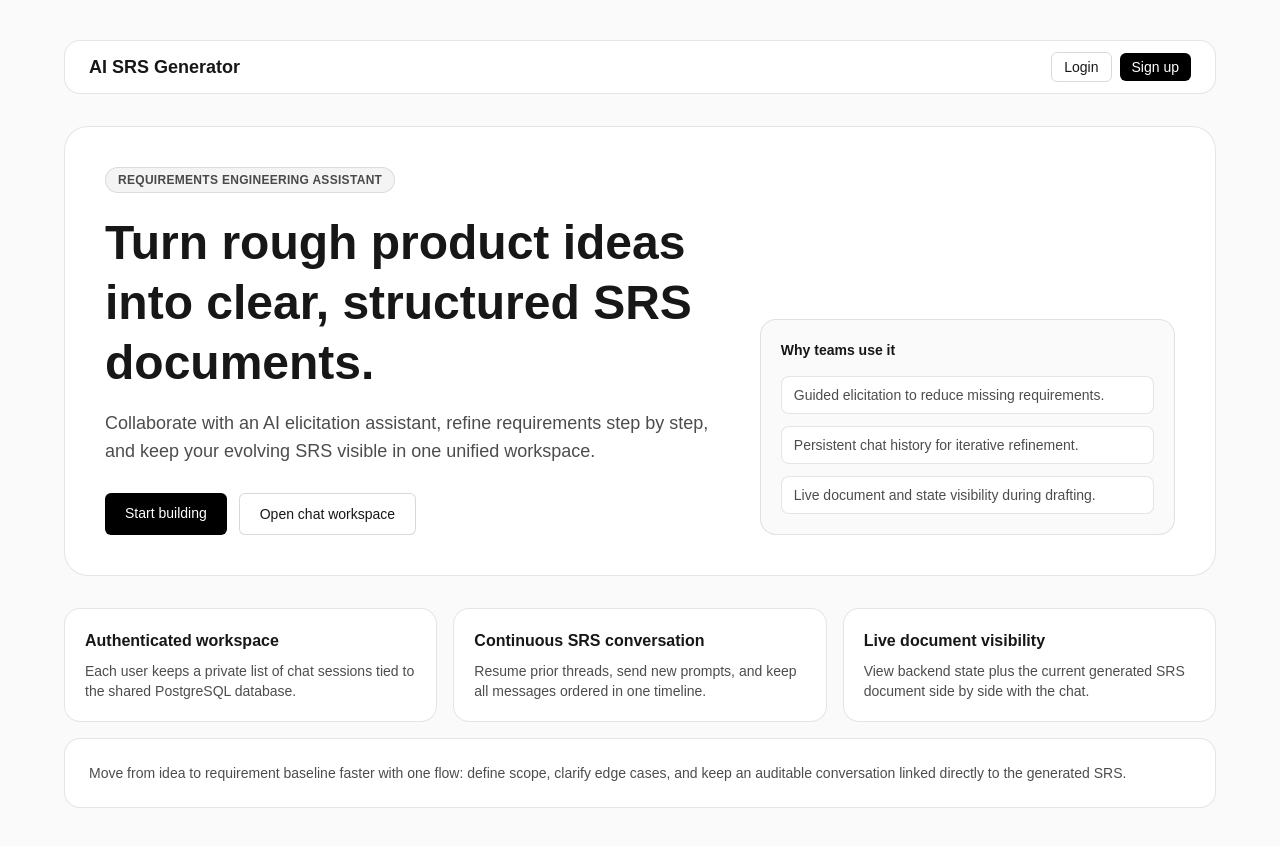
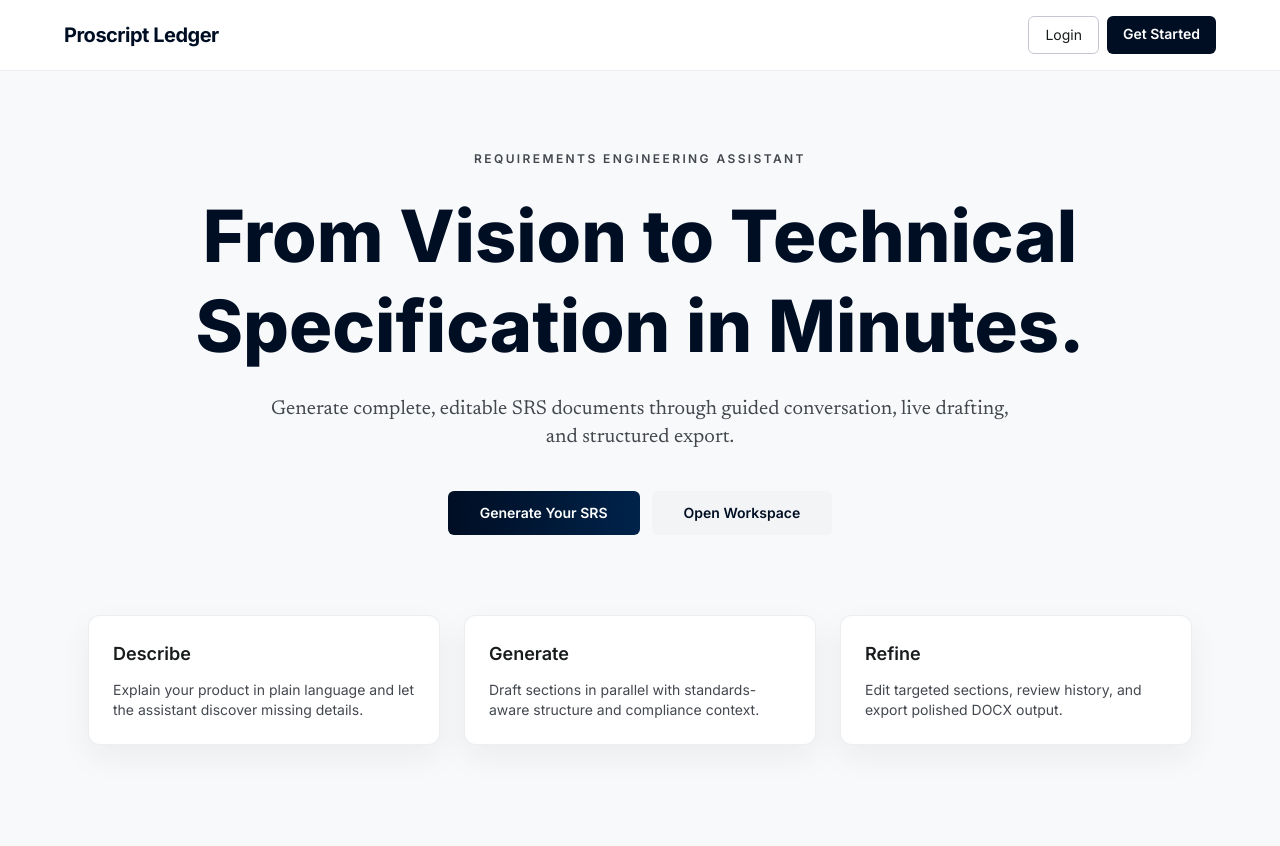
Before and after one commit to Ta1al/automated-SRS-generator, a Next.js app in the folder frontend/: page / in a window 1280 px wide. After the commit the page ends 825 px from the top, so only its background shows below. Built offline with nearby package versions, Linux system fonts and the light colour scheme.

Commit message:
feat: enhance UI styling and improve component structure for better readability and user experience

```diff
--- a/frontend/src/app/globals.css
+++ b/frontend/src/app/globals.css
@@ -1,19 +1,42 @@
 @import "tailwindcss";
 
 :root {
-  --background: #ffffff;
-  --foreground: #171717;
-}
-
-@theme inline {
-  --color-background: var(--background);
-  --color-foreground: var(--foreground);
-  --font-sans: var(--font-geist-sans);
-  --font-mono: var(--font-geist-mono);
+  --background: #f8f9fa;
+  --foreground: #191c1d;
+  --surface: #f8f9fa;
+  --surface-container: #edeeef;
+  --surface-low: #f3f4f5;
+  --surface-lowest: #ffffff;
+  --surface-highest: #e1e3e4;
+  --outline-variant: #c4c6d0;
+  --primary: #000e24;
+  --primary-container: #00234b;
+  --on-primary: #ffffff;
+  --on-surface-variant: #43474e;
 }
 
 body {
-  background: var(--background);
+  background-color: var(--surface);
   color: var(--foreground);
-  font-family: Arial, Helvetica, sans-serif;
+  font-family: var(--font-inter), Arial, Helvetica, sans-serif;
 }
+
+.font-headline,
+.font-label {
+  font-family: var(--font-inter), Arial, Helvetica, sans-serif;
+}
+
+.font-body {
+  font-family: var(--font-newsreader), Georgia, serif;
+}
+
+.app-panel {
+  background: var(--surface-lowest);
+  border: 1px solid color-mix(in oklab, var(--outline-variant) 30%, transparent);
+  box-shadow: 0 12px 32px rgba(25, 28, 29, 0.06);
+}
+
+.app-glass {
+  background: color-mix(in oklab, var(--surface-highest) 80%, transparent);
+  backdrop-filter: blur(12px);
+}
--- a/frontend/src/app/layout.tsx
+++ b/frontend/src/app/layout.tsx
@@ -1,14 +1,14 @@
 import type { Metadata } from "next";
-import { Geist, Geist_Mono } from "next/font/google";
+import { Inter, Newsreader } from "next/font/google";
 import "./globals.css";
 
-const geistSans = Geist({
-  variable: "--font-geist-sans",
+const inter = Inter({
+  variable: "--font-inter",
   subsets: ["latin"],
 });
 
-const geistMono = Geist_Mono({
-  variable: "--font-geist-mono",
+const newsreader = Newsreader({
+  variable: "--font-newsreader",
   subsets: ["latin"],
 });
 
@@ -24,9 +24,7 @@
 }>) {
   return (
     <html lang="en">
-      <body
-        className={`${geistSans.variable} ${geistMono.variable} antialiased`}
-      >
+      <body className={`${inter.variable} ${newsreader.variable} antialiased`}>
         {children}
       </body>
     </html>
--- a/frontend/src/app/page.tsx
+++ b/frontend/src/app/page.tsx
@@ -2,95 +2,45 @@
 
 export default function Home() {
   return (
-    <div className="min-h-screen bg-zinc-50 px-6 py-8 md:py-10">
-      <main className="mx-auto w-full max-w-6xl">
-        <header className="flex items-center justify-between rounded-2xl border border-black/10 bg-white px-4 py-3 md:px-6">
-          <h1 className="text-base font-semibold md:text-lg">AI SRS Generator</h1>
-          <div className="space-x-2">
-            <Link
-              className="rounded-md border border-black/15 px-3 py-1.5 text-sm font-medium"
-              href="/login"
-            >
-              Login
-            </Link>
-            <Link
-              className="rounded-md bg-black px-3 py-1.5 text-sm font-medium text-white"
-              href="/signup"
-            >
-              Sign up
-            </Link>
+    <div className="min-h-screen bg-[color:var(--surface)] text-[color:var(--foreground)]">
+      <header className="sticky top-0 z-40 border-b border-[color:var(--outline-variant)]/30 bg-white/90 px-6 py-4 backdrop-blur">
+        <div className="mx-auto flex w-full max-w-6xl items-center justify-between">
+          <h1 className="font-headline text-xl font-bold tracking-tight text-[color:var(--primary)]">Proscript Ledger</h1>
+          <div className="flex gap-2">
+            <Link className="rounded-md border border-[color:var(--outline-variant)] px-4 py-2 text-sm" href="/login">Login</Link>
+            <Link className="rounded-md bg-[color:var(--primary)] px-4 py-2 text-sm font-semibold text-[color:var(--on-primary)]" href="/signup">Get Started</Link>
           </div>
-        </header>
+        </div>
+      </header>
 
-        <section className="mt-8 rounded-3xl border border-black/10 bg-white p-6 md:p-10">
-          <p className="inline-flex rounded-full border border-black/10 bg-zinc-100 px-3 py-1 text-xs font-semibold tracking-wide text-black/70 uppercase">
-            Requirements Engineering Assistant
+      <main className="mx-auto w-full max-w-6xl px-6 py-20">
+        <section className="text-center">
+          <p className="font-label text-xs font-semibold tracking-[0.2em] text-[color:var(--on-surface-variant)] uppercase">Requirements Engineering Assistant</p>
+          <h2 className="mx-auto mt-6 max-w-4xl font-headline text-5xl font-extrabold leading-tight text-[color:var(--primary)] md:text-7xl">
+            From Vision to Technical Specification in Minutes.
+          </h2>
+          <p className="font-body mx-auto mt-6 max-w-3xl text-xl text-[color:var(--on-surface-variant)]">
+            Generate complete, editable SRS documents through guided conversation, live drafting, and structured export.
           </p>
-
-          <div className="mt-5 grid gap-8 md:grid-cols-[1.2fr_0.8fr] md:items-end">
-            <div>
-              <h2 className="max-w-3xl text-3xl font-semibold leading-tight md:text-5xl">
-                Turn rough product ideas into clear, structured SRS documents.
-              </h2>
-              <p className="mt-4 max-w-2xl text-base text-black/70 md:text-lg">
-                Collaborate with an AI elicitation assistant, refine requirements step by step,
-                and keep your evolving SRS visible in one unified workspace.
-              </p>
-
-              <div className="mt-7 flex flex-wrap gap-3">
-                <Link className="rounded-md bg-black px-5 py-2.5 text-sm font-medium text-white" href="/signup">
-                  Start building
-                </Link>
-                <Link
-                  className="rounded-md border border-black/15 bg-white px-5 py-2.5 text-sm font-medium"
-                  href="/chat"
-                >
-                  Open chat workspace
-                </Link>
-              </div>
-            </div>
-
-            <div className="rounded-2xl border border-black/10 bg-zinc-50 p-5">
-              <h3 className="text-sm font-semibold">Why teams use it</h3>
-              <ul className="mt-4 space-y-3 text-sm text-black/70">
-                <li className="rounded-lg border border-black/10 bg-white px-3 py-2">
-                  Guided elicitation to reduce missing requirements.
-                </li>
-                <li className="rounded-lg border border-black/10 bg-white px-3 py-2">
-                  Persistent chat history for iterative refinement.
-                </li>
-                <li className="rounded-lg border border-black/10 bg-white px-3 py-2">
-                  Live document and state visibility during drafting.
-                </li>
-              </ul>
-            </div>
+          <div className="mt-10 flex flex-col justify-center gap-3 sm:flex-row">
+            <Link className="rounded-md bg-gradient-to-r from-[color:var(--primary)] to-[color:var(--primary-container)] px-8 py-3 text-sm font-semibold text-white" href="/signup">Generate Your SRS</Link>
+            <Link className="rounded-md bg-[color:var(--surface-low)] px-8 py-3 text-sm font-semibold text-[color:var(--primary)]" href="/chat">Open Workspace</Link>
           </div>
         </section>
 
-        <section className="mt-8 grid gap-4 md:grid-cols-3">
-          <article className="rounded-2xl border border-black/10 bg-white p-5">
-            <h3 className="text-base font-semibold">Authenticated workspace</h3>
-            <p className="mt-2 text-sm text-black/70">
-              Each user keeps a private list of chat sessions tied to the shared PostgreSQL database.
-            </p>
+        <section className="mt-20 grid gap-6 md:grid-cols-3">
+          <article className="app-panel rounded-xl p-6">
+            <h3 className="font-headline text-lg font-semibold">Describe</h3>
+            <p className="mt-3 text-sm text-[color:var(--on-surface-variant)]">Explain your product in plain language and let the assistant discover missing details.</p>
           </article>
-          <article className="rounded-2xl border border-black/10 bg-white p-5">
-            <h3 className="text-base font-semibold">Continuous SRS conversation</h3>
-            <p className="mt-2 text-sm text-black/70">
-              Resume prior threads, send new prompts, and keep all messages ordered in one timeline.
-            </p>
+          <article className="app-panel rounded-xl p-6">
+            <h3 className="font-headline text-lg font-semibold">Generate</h3>
+            <p className="mt-3 text-sm text-[color:var(--on-surface-variant)]">Draft sections in parallel with standards-aware structure and compliance context.</p>
           </article>
-          <article className="rounded-2xl border border-black/10 bg-white p-5">
-            <h3 className="text-base font-semibold">Live document visibility</h3>
-            <p className="mt-2 text-sm text-black/70">
-              View backend state plus the current generated SRS document side by side with the chat.
-            </p>
+          <article className="app-panel rounded-xl p-6">
+            <h3 className="font-headline text-lg font-semibold">Refine</h3>
+            <p className="mt-3 text-sm text-[color:var(--on-surface-variant)]">Edit targeted sections, review history, and export polished DOCX output.</p>
           </article>
-        </section>
-
-        <section className="mt-4 rounded-2xl border border-black/10 bg-white p-5 text-sm text-black/70 md:p-6">
-          Move from idea to requirement baseline faster with one flow: define scope, clarify edge cases,
-          and keep an auditable conversation linked directly to the generated SRS.
         </section>
       </main>
     </div>
--- a/frontend/src/app/signup/page.tsx
+++ b/frontend/src/app/signup/page.tsx
@@ -44,25 +44,25 @@
 
   return (
     <div className="mx-auto flex min-h-screen w-full max-w-md items-center px-6">
-      <div className="w-full rounded-xl border border-black/10 bg-white p-6">
-        <h1 className="text-2xl font-semibold">Sign up</h1>
-        <p className="mt-2 text-sm text-black/60">Create your SRS workspace account.</p>
+      <div className="app-panel w-full rounded-xl p-8">
+        <h1 className="font-headline text-2xl font-semibold text-[color:var(--primary)]">Sign up</h1>
+        <p className="mt-2 text-sm text-[color:var(--on-surface-variant)]">Create your SRS workspace account.</p>
 
         <form onSubmit={onSubmit} className="mt-6 space-y-4">
-          <label className="block text-sm">
+          <label className="block text-sm font-medium text-[color:var(--on-surface-variant)]">
             <span>Name</span>
             <input
-              className="mt-1 w-full rounded-md border border-black/15 px-3 py-2"
+              className="mt-1 w-full rounded-md bg-[color:var(--surface-low)] px-3 py-2 ring-1 ring-[color:var(--outline-variant)]/40 outline-none focus:ring-2 focus:ring-[color:var(--primary)]"
               type="text"
               value={name}
               onChange={(event) => setName(event.target.value)}
             />
           </label>
 
-          <label className="block text-sm">
+          <label className="block text-sm font-medium text-[color:var(--on-surface-variant)]">
             <span>Email</span>
             <input
-              className="mt-1 w-full rounded-md border border-black/15 px-3 py-2"
+              className="mt-1 w-full rounded-md bg-[color:var(--surface-low)] px-3 py-2 ring-1 ring-[color:var(--outline-variant)]/40 outline-none focus:ring-2 focus:ring-[color:var(--primary)]"
               type="email"
               required
               value={email}
@@ -70,10 +70,10 @@
             />
           </label>
 
-          <label className="block text-sm">
+          <label className="block text-sm font-medium text-[color:var(--on-surface-variant)]">
             <span>Password</span>
             <input
-              className="mt-1 w-full rounded-md border border-black/15 px-3 py-2"
+              className="mt-1 w-full rounded-md bg-[color:var(--surface-low)] px-3 py-2 ring-1 ring-[color:var(--outline-variant)]/40 outline-none focus:ring-2 focus:ring-[color:var(--primary)]"
               type="password"
               minLength={8}
               required
@@ -87,13 +87,13 @@
           <button
             type="submit"
             disabled={isLoading}
-            className="w-full rounded-md bg-black px-3 py-2 text-white disabled:opacity-60"
+            className="w-full rounded-md bg-[color:var(--primary)] px-3 py-2 text-white disabled:opacity-60"
           >
             {isLoading ? "Creating account..." : "Create account"}
           </button>
         </form>
 
-        <p className="mt-4 text-sm text-black/70">
+        <p className="mt-4 text-sm text-[color:var(--on-surface-variant)]">
           Have an account? <Link className="underline" href="/login">Login</Link>
         </p>
       </div>
```
Also changed, not shown: frontend/src/app/login/page.tsx (+9 -9 lines), frontend/src/components/chat-workspace.tsx (+74 -63 lines).
